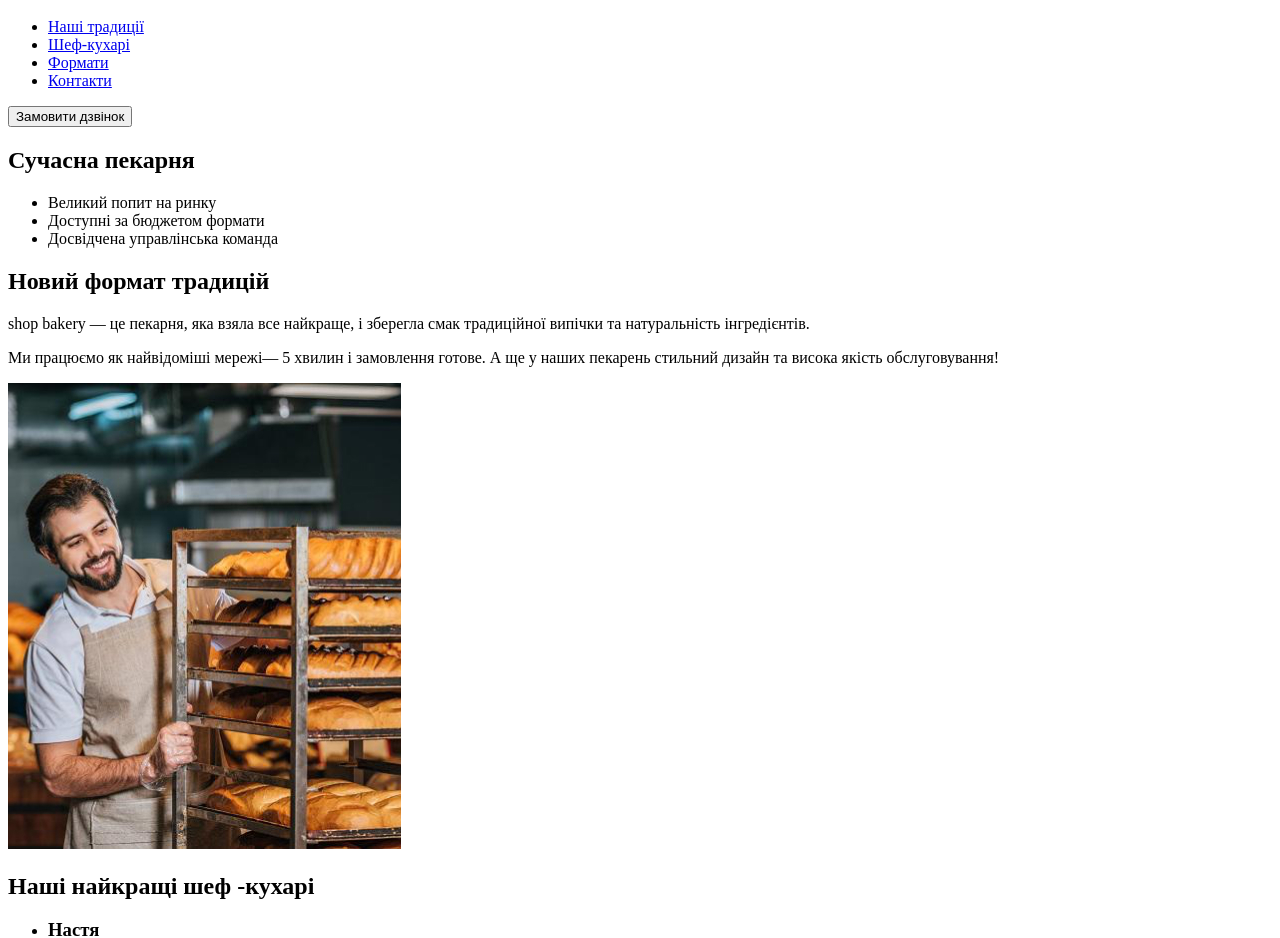
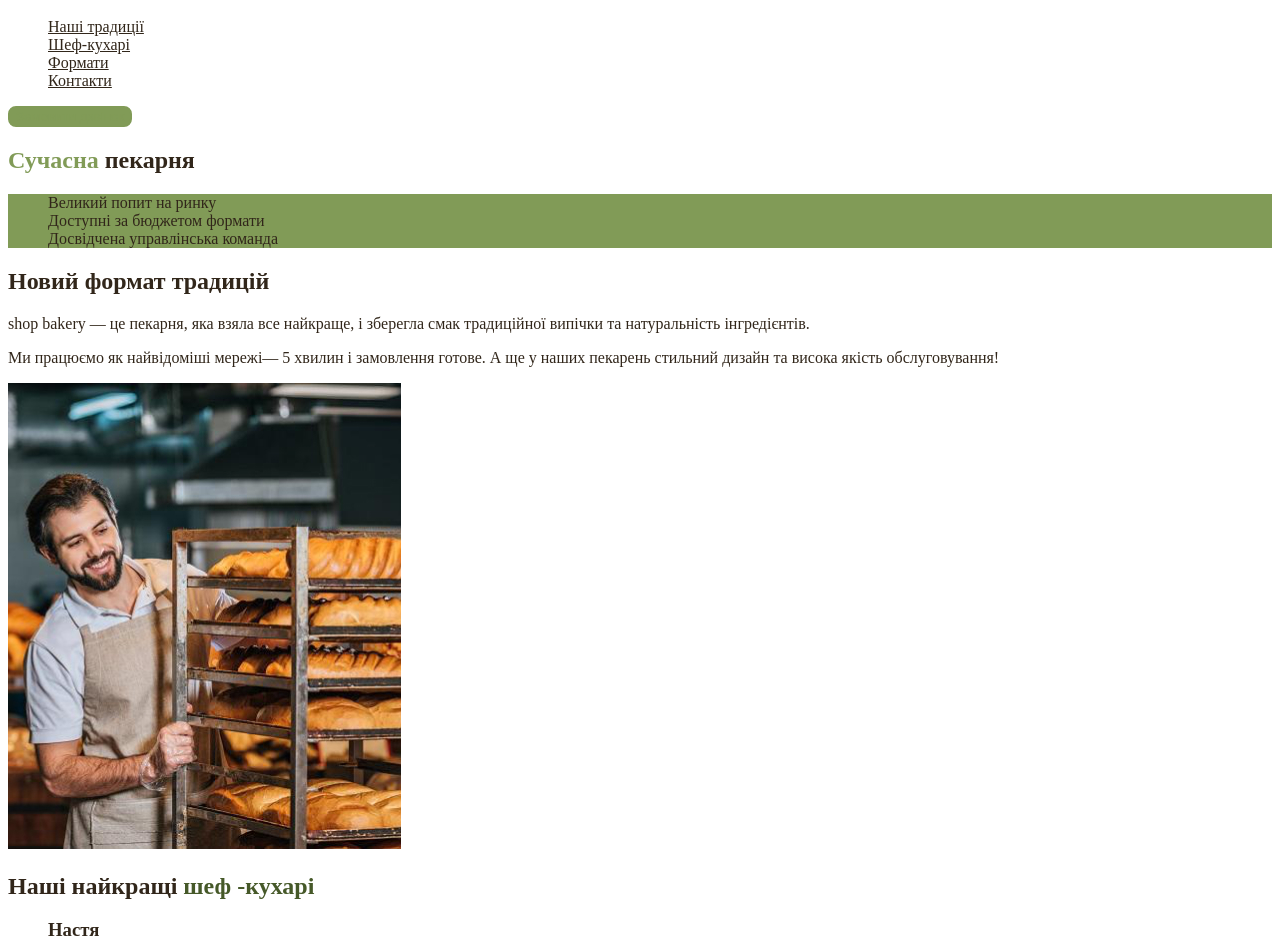
Before and after one commit to Enu1Ove/HyperText, a plain HTML site: page index.html in a window 1280 px wide. Shown: the part 56-994 px from the top of the page. Drawn offline with Linux system fonts and the light colour scheme.

Commit message:
frpercival
Update index.html and add img, add style.css and css variables

```diff
--- /dev/null
+++ b/css/style.css
@@ -0,0 +1,56 @@
+:root {
+  --color-brand: #819B57;
+  --color-brand-dark: #465929;
+  --color-primary-light: #FAF4EA;
+  --color-primary-dark: #31261A;
+}
+
+/* Base */
+body{
+  color: var(--color-primary-dark);
+}
+ul {
+  list-style-type: none;
+}
+
+/* Button */
+.button {
+  color: var(--color-brand);
+  background-color: var(--color-brand);
+  border: 2px solid var(--color-brand);
+  border-radius: 8px;
+}
+.button:hover {
+  background-color: transparent;
+  color: var(--color-brand);
+}
+
+
+/* Link */
+.link {
+  color: var(--color-text);
+}
+.link:hover {
+  color: var(--color-brand);
+}
+
+/* Hero saction */
+.hero-title {
+  color: var();
+}
+.hero-title .accent {
+  color: var(--color-brand);
+}
+
+/* Advantages section */
+.advantages-list {
+  color: var();
+  background: var(--color-brand);
+}
+
+.section-title {
+  color: var(--color-primary-dark);
+}
+.section-title .accent {
+  color: var(--color-brand-dark);
+}
--- a/index.html
+++ b/index.html
@@ -5,76 +5,79 @@
   <meta charset="UTF-8">
   <meta name="viewport" content="width=device-width, initial-scale=1.0">
   <title>Сучасна пекарня</title>
+  <link rel="stylesheet" href="./css/style.css">
 </head>
 
 <body>
   <header>
     <nav>
       <!-- логотіп-->
-      <a href="#" lang="en">
+      <a href="./index.html" lang="en">
         <img src="./imagas/logo.svg" alt="Логотип-Сучасна пекарня">
       </a>
       <ul>
-        <li><a href="#">Наші традиції</a></li>
-        <li><a href="#">Шеф-кухарі</a></li>
-        <li><a href="#">Формати</a></li>
-        <li><a href="#">Контакти</a></li>
+        <li><a class="link" href="#traditions-section">Наші традиції</a></li>
+        <li><a class="link" href="#best-cookers">Шеф-кухарі</a></li>
+        <li><a class="link" href="#fotmats-section">Формати</a></li>
+        <li><a class="link" href="#contact-section">Контакти</a></li>
       </ul>
     </nav>
-    <button type="button">Замовити дзвінок</button>
+    <button class="button" type="button">Замовити дзвінок</button>
     <!-- замовити дзвінок -->
   </header>
   <main>
     <!-- весь контент сторінки-->
-    <section>
-      <h1>Сучасна пекарня</h1>
+    <section id="cook">
+      <h1 class="hero-title"><span class="accent">Сучасна</span> пекарня</h1>
     </section>
-    <section>
-      <ul>
+    <section id="traditions-section">
+      <ul class="advantages-list">
         <li>Великий попит на ринку</li>
         <li>Доступні за бюджетом формати</li>
         <li>Досвідчена управлінська команда</li>
       </ul>
-      <h2>Новий формат традицій</h2>
-      <p>
-        <span>shop bakery</span> — це пекарня, яка взяла все найкраще,
+      <h2 class="section-title">Новий формат традицій</h2>
+      <p class="shop-b">
+        <span class="accent">shop bakery</span> — це пекарня, яка взяла все найкраще,
         і зберегла смак традиційної випічки та
         натуральність інгредієнтів.
       </p>
-      <p>
+      <p class="five-m">
         Ми працюємо як найвідоміші мережі—
-        <span>5 хвилин і замовлення готове.</span>
+        <span class="accent">5 хвилин і замовлення готове.</span>
         А ще у наших пекарень стильний дизайн
         та висока якість обслуговування!
       </p>
-      <img src="./imagas/image 1560.jpg" alt="Чоловік тримає полку з хлібом і посміхаєтся">
+      <img src="./imagas/pecar.jpg" alt="Чоловік тримає полку з хлібом і посміхаєтся">
     </section>
-    <section>
-      <h2>Наші найкращі шеф -кухарі</h2>
+    <section id="best-cookers">
+      <h2 class="section-title">Наші найкращі <span class="accent">шеф -кухарі</span></h2>
       <ul>
         <li>
           <article>
-            <h3>Настя</h3>
+            <h3 class="section-title">Настя</h3>
             <p>Привіт, я Настя!</p>
             <p>Вже 10 років, я свтілюю
               у життя цікаві та смачні ідеї.</p>
             <p>Я випічу для вас
               найсмачніщі вироби!</p>
+            <img src="./imagas/cvason.jpg" alt="Жінка у жовтому фартуці з круасаном">
           </article>
         </li>
         <li>
           <article>
-            <h3>Влад</h3>
+            <h3 class="section-title">Влад</h3>
             <p>Привіт, я Влад!</p>
             <p>Мій кодитерський стаж вже 18 років. SHOP BEKERY - це наша любов,
               з якою ми ділимось кожен раз з Вами через нашу випічку!</p>
             <p>Я зроблю для вас унікальну начинку на будь який смак!</p>
+            <img src="./imagas/tisto.jpg" alt="Чоловік у чорному фартуці працює з тістом у білих рукавичках">
           </article>
         </li>
       </ul>
     </section>
-    <section>
-      <h2>Формати</h2>
+    <section id="fotmats-section">
+      <h2 class="section-title">Формати</h2>
       <ul>
         <li>
           <article>
@@ -105,22 +108,26 @@
         </li>
       </ul>
     </section>
-    <section>
-      <h2>Приєднуйся до мережі пекарень</h2>
+    <section id="contact-section">
+      <h2 class="section-title">Приєднуйся до мережі пекарень</h2>
       <p>Заповни форму, щоб ми звʼязались з тобою!</p>
+      <iframe
+        src="https://www.google.com/maps/embed?pb=!1m18!1m12!1m3!1d2540.1640531314047!2d30.491233500000003!3d50.4566697!2m3!1f0!2f0!3f0!3m2!1i1024!2i768!4f13.1!3m3!1m2!1s0x40d4ce637bfe1717%3A0x5370c2254ad1b952!2z0LLRg9C70LjRhtGPINCh0ZbRh9C-0LLQuNGFINCh0YLRgNGW0LvRjNGG0ZbQsiwgNTQsINCa0LjRl9CyLCAwMjAwMA!5e0!3m2!1suk!2sua!4v1700468761564!5m2!1suk!2sua"
+        width="603px" height="595px" radius="16px" allowfullscreen="" loading="lazy"
+        referrerpolicy="no-referrer-when-downgrade"></iframe>
     </section>
   </main>
   <footer>
-    <a href="#" lang="en">
+    <a href="./index.html" lang="en">
       <img src="./imagas/logo.svg" alt="Логотип-Сучасна пекарня">
     </a>
     <!-- підвал сайту -->
     <nav>
       <ul>
-        <li><a href="#">Наші традиції</a></li>
-        <li><a href="#">Шеф-кухарі</a></li>
-        <li><a href="#">Формати</a></li>
-        <li><a href="#">Контакти</a></li>
+        <li><a class="link" href="#traditions-section">Наші традиції</a></li>
+        <li><a class="link" href="#best-cookers">Шеф-кухарі</a></li>
+        <li><a class="link" href="#fotmats-section">Формати</a></li>
+        <li><a class="link" href="#contact-section">Контакти</a></li>
       </ul>
     </nav>
     <address>
@@ -137,7 +144,7 @@
           </a></li>
       </ul>
       <a href="#" target="_blank">Політика конфіденційності</a>
-      <p>© 2022 Дані захищені</p>
+      <p>&copy; 2022 Дані захищені</p>
     </address>
   </footer>
 </body>
```
Also changed, not shown: imagas/cvason.jpg (added), imagas/pecar.jpg (added), imagas/tisto.jpg (added).
